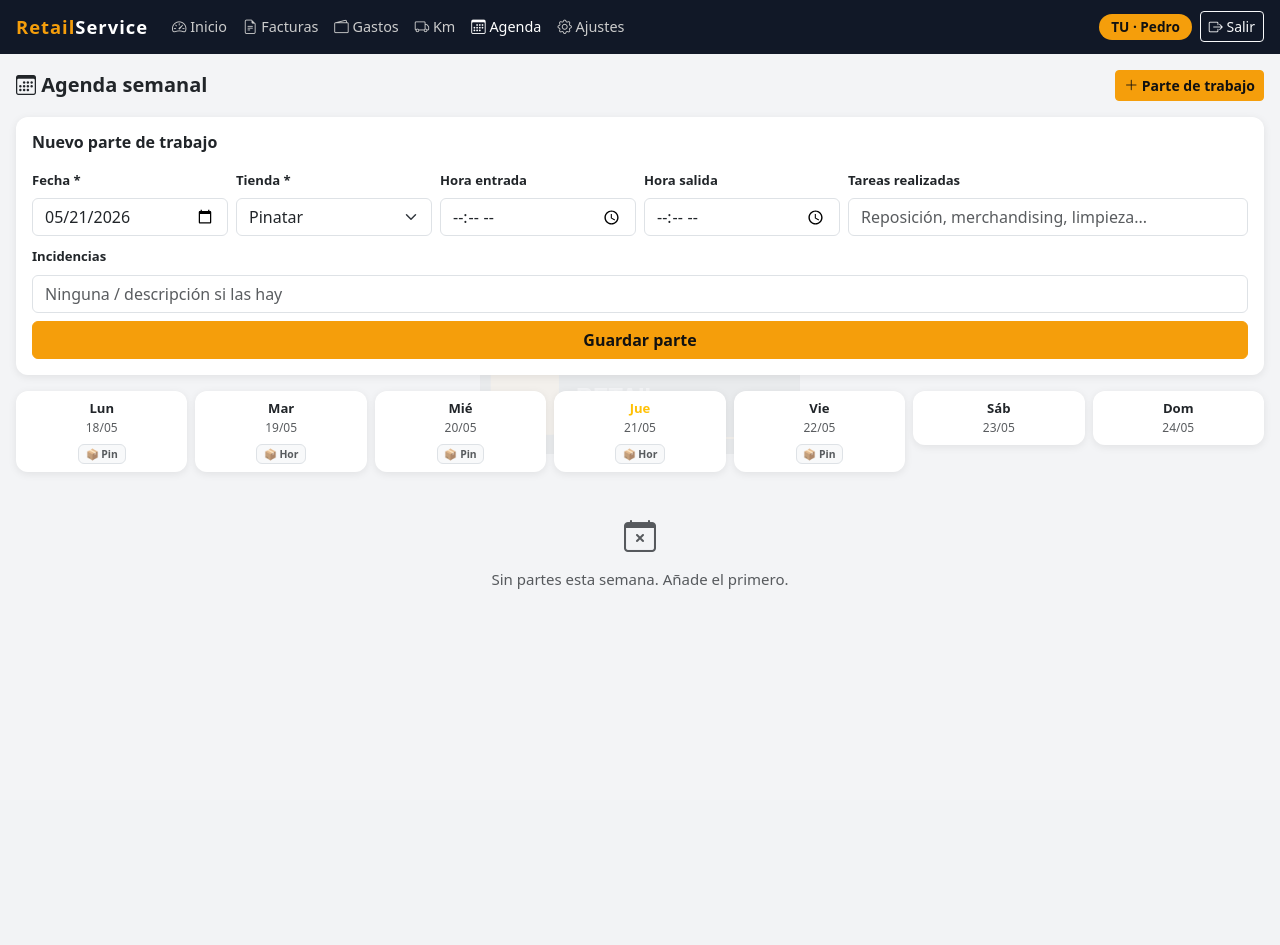
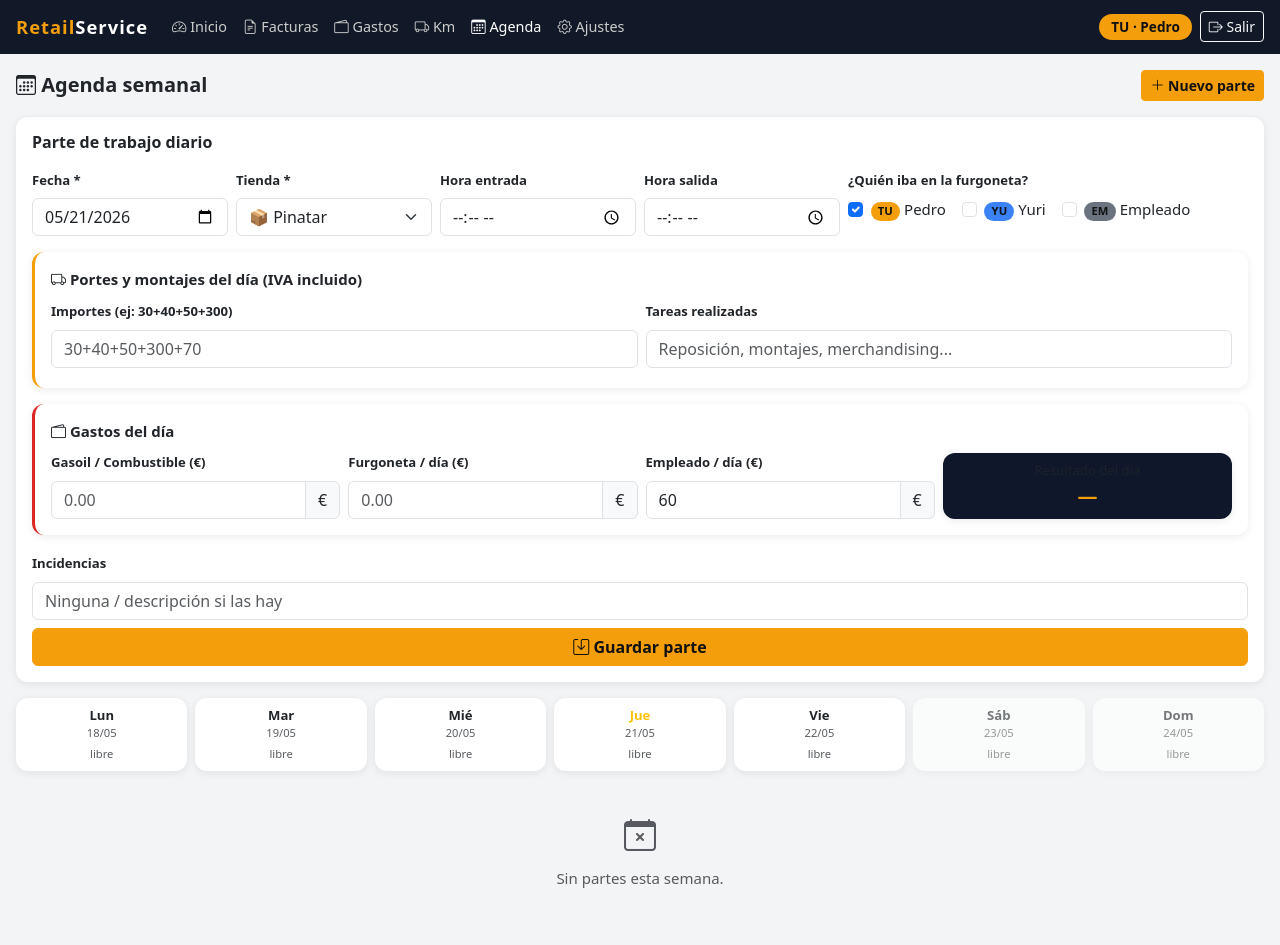
Before and after one commit to recreativospericho/yuriypedroapp, a Flask app: page /agenda in a window 1280 px wide, after a click on "Nuevo parte". Before the commit the page ends 589 px from the top, so only its background shows below. Run offline with Flask 3, Linux system fonts and the light colour scheme; the visitor is signed in with stand-in values (Sample User, id 1).

Commit message:
Partes: personas en furgoneta, portes+montajes, desglose gastos diarios, sábados y tienda libre

```diff
--- a/app.py
+++ b/app.py
@@ -330,30 +330,46 @@ def agenda():
     hoy    = date.today()
     lunes  = hoy - timedelta(days=hoy.weekday())
     semana = [lunes + timedelta(days=i) for i in range(7)]
-    partes = ParteTrabajo.query.filter(
+    partes_semana = ParteTrabajo.query.filter(
         ParteTrabajo.fecha >= lunes,
         ParteTrabajo.fecha <= lunes + timedelta(days=6)
-    ).all()
-    partes_dict = {(p.fecha, p.tienda): p for p in partes}
+    ).order_by(ParteTrabajo.fecha).all()
+    usuarios = Usuario.query.order_by(Usuario.id).all()
     return render_template("agenda.html", hoy=hoy, semana=semana,
-                           partes_dict=partes_dict)
+                           partes_semana=partes_semana, usuarios=usuarios)
 
 
 @app.route("/parte/nuevo", methods=["POST"])
 @login_required
 def parte_nuevo():
+    # Calcular total portes desde la expresión
+    portes_texto = request.form.get("portes_texto", "").strip()
+    total_portes = 0.0
+    if portes_texto:
+        import re
+        nums = re.findall(r'[\d]+(?:[.,]\d+)?', portes_texto.replace(",", "."))
+        total_portes = sum(float(n) for n in nums)
+
+    personas = ",".join(request.form.getlist("personas"))
+
     p = ParteTrabajo(
-        fecha        = date.fromisoformat(request.form["fecha"]),
-        tienda       = request.form["tienda"],
-        hora_entrada = request.form.get("hora_entrada", ""),
-        hora_salida  = request.form.get("hora_salida", ""),
-        tareas       = request.form.get("tareas", ""),
-        incidencias  = request.form.get("incidencias", ""),
-        user_id      = session["user_id"],
+        fecha           = date.fromisoformat(request.form["fecha"]),
+        tienda          = request.form["tienda"],
+        personas        = personas,
+        hora_entrada    = request.form.get("hora_entrada", ""),
+        hora_salida     = request.form.get("hora_salida", ""),
+        portes_texto    = portes_texto,
+        total_portes    = total_portes,
+        gasto_gasoil    = float(request.form.get("gasto_gasoil", 0) or 0),
+        gasto_furgoneta = float(request.form.get("gasto_furgoneta", 0) or 0),
+        gasto_empleado  = float(request.form.get("gasto_empleado", 60) or 60),
+        tareas          = request.form.get("tareas", ""),
+        incidencias     = request.form.get("incidencias", ""),
+        user_id         = session["user_id"],
     )
     db.session.add(p)
     db.session.commit()
-    flash("Parte de trabajo guardado.", "success")
+    flash(f"Parte guardado — Portes: {total_portes:.2f} € (IVA inc.) · Gastos: {p.total_gastos:.2f} €", "success")
     return redirect(url_for("agenda"))
 
 
@@ -398,3 +414,15 @@ def cambiar_pin():
 with app.app_context():
     db.create_all()
     seed_all()
+    from sqlalchemy import text as _t
+    try:
+        with db.engine.connect() as _c:
+            _c.execute(_t("ALTER TABLE partes_trabajo ADD COLUMN IF NOT EXISTS personas VARCHAR(100)"))
+            _c.execute(_t("ALTER TABLE partes_trabajo ADD COLUMN IF NOT EXISTS portes_texto VARCHAR(300)"))
+            _c.execute(_t("ALTER TABLE partes_trabajo ADD COLUMN IF NOT EXISTS total_portes FLOAT DEFAULT 0"))
+            _c.execute(_t("ALTER TABLE partes_trabajo ADD COLUMN IF NOT EXISTS gasto_gasoil FLOAT DEFAULT 0"))
+            _c.execute(_t("ALTER TABLE partes_trabajo ADD COLUMN IF NOT EXISTS gasto_furgoneta FLOAT DEFAULT 0"))
+            _c.execute(_t("ALTER TABLE partes_trabajo ADD COLUMN IF NOT EXISTS gasto_empleado FLOAT DEFAULT 60"))
+            _c.commit()
+    except Exception as _e:
+        print(f"Migration: {_e}")
--- a/templates/agenda.html
+++ b/templates/agenda.html
@@ -5,16 +5,16 @@
 <div class="d-flex justify-content-between align-items-center mb-3">
   <h5 class="fw-bold mb-0"><i class="bi bi-calendar3"></i> Agenda semanal</h5>
   <button class="btn btn-amber btn-sm" data-bs-toggle="collapse" data-bs-target="#frm-parte">
-    <i class="bi bi-plus-lg"></i> Parte de trabajo
+    <i class="bi bi-plus-lg"></i> Nuevo parte
   </button>
 </div>
 
 <!-- Formulario nuevo parte -->
 <div class="collapse mb-3" id="frm-parte">
   <div class="card p-3">
-    <h6 class="fw-bold mb-3">Nuevo parte de trabajo</h6>
+    <h6 class="fw-bold mb-3">Parte de trabajo diario</h6>
     <form method="POST" action="{{ url_for('parte_nuevo') }}">
-      <div class="row g-2">
+      <div class="row g-2 mb-3">
         <div class="col-6 col-md-2">
           <label class="form-label small fw-semibold">Fecha *</label>
           <input type="date" name="fecha" class="form-control"
@@ -23,8 +23,10 @@
         <div class="col-6 col-md-2">
           <label class="form-label small fw-semibold">Tienda *</label>
           <select name="tienda" class="form-select" required>
-            <option value="Pinatar">Pinatar</option>
-            <option value="Horadada">Horadada</option>
+            <option value="Pinatar">📦 Pinatar</option>
+            <option value="Horadada">📦 Horadada</option>
+            <option value="Ambas">📦 Ambas tiendas</option>
+            <option value="Otros">🔧 Otros / Gestiones</option>
           </select>
         </div>
         <div class="col-6 col-md-2">
@@ -36,50 +38,117 @@
           <input type="time" name="hora_salida" class="form-control">
         </div>
         <div class="col-12 col-md-4">
+          <label class="form-label small fw-semibold">¿Quién iba en la furgoneta?</label>
+          <div class="d-flex gap-3 flex-wrap">
+            {% for u in usuarios %}
+            <div class="form-check">
+              <input class="form-check-input" type="checkbox" name="personas"
+                     value="{{ u.nombre }}" id="per_{{ u.id }}"
+                     {% if u.id == session.get('user_id') %}checked{% endif %}>
+              <label class="form-check-label" for="per_{{ u.id }}">
+                <span class="badge rounded-pill" style="background:{{ u.color }};color:#111">
+                  {{ u.iniciales }}
+                </span> {{ u.nombre }}
+              </label>
+            </div>
+            {% endfor %}
+          </div>
+        </div>
+      </div>
+
+      <!-- Portes y montajes -->
+      <div class="card p-3 mb-3" style="border-left:3px solid #F59E0B">
+        <div class="fw-bold mb-2"><i class="bi bi-truck"></i> Portes y montajes del día (IVA incluido)</div>
+        <div class="row g-2">
+          <div class="col-12 col-md-6">
+            <label class="form-label small fw-semibold">Importes (ej: 30+40+50+300)</label>
+            <input type="text" name="portes_texto" id="inp-portes" class="form-control"
+                   placeholder="30+40+50+300+70" oninput="calcPortes()">
+            <div class="form-text text-warning" id="prev-portes"></div>
+          </div>
+          <div class="col-12 col-md-6">
             <label class="form-label small fw-semibold">Tareas realizadas</label>
             <input type="text" name="tareas" class="form-control"
-                 placeholder="Reposición, merchandising, limpieza...">
+                   placeholder="Reposición, montajes, merchandising...">
           </div>
-        <div class="col-12">
+        </div>
+      </div>
+
+      <!-- Desglose gastos del día -->
+      <div class="card p-3 mb-3" style="border-left:3px solid #DC2626">
+        <div class="fw-bold mb-2"><i class="bi bi-wallet2"></i> Gastos del día</div>
+        <div class="row g-2">
+          <div class="col-6 col-md-3">
+            <label class="form-label small fw-semibold">Gasoil / Combustible (€)</label>
+            <div class="input-group">
+              <input type="number" name="gasto_gasoil" id="g-gasoil" class="form-control"
+                     min="0" step="0.01" placeholder="0.00" oninput="calcGastos()">
+              <span class="input-group-text">€</span>
+            </div>
+          </div>
+          <div class="col-6 col-md-3">
+            <label class="form-label small fw-semibold">Furgoneta / día (€)</label>
+            <div class="input-group">
+              <input type="number" name="gasto_furgoneta" id="g-furgoneta" class="form-control"
+                     min="0" step="0.01" placeholder="0.00" oninput="calcGastos()">
+              <span class="input-group-text">€</span>
+            </div>
+          </div>
+          <div class="col-6 col-md-3">
+            <label class="form-label small fw-semibold">Empleado / día (€)</label>
+            <div class="input-group">
+              <input type="number" name="gasto_empleado" id="g-empleado" class="form-control"
+                     min="0" step="0.01" value="60" oninput="calcGastos()">
+              <span class="input-group-text">€</span>
+            </div>
+          </div>
+          <div class="col-6 col-md-3 d-flex align-items-end">
+            <div class="card p-2 w-100 text-center" style="background:#0F172A">
+              <div class="text-muted small">Resultado del día</div>
+              <div class="fw-bold fs-5" id="resultado-dia" style="color:#F59E0B">—</div>
+            </div>
+          </div>
+        </div>
+      </div>
+
+      <div class="mb-2">
         <label class="form-label small fw-semibold">Incidencias</label>
         <input type="text" name="incidencias" class="form-control"
                placeholder="Ninguna / descripción si las hay">
       </div>
-        <div class="col-12">
-          <button type="submit" class="btn btn-amber w-100">Guardar parte</button>
-        </div>
-      </div>
+
+      <button type="submit" class="btn btn-amber w-100 fw-bold">
+        <i class="bi bi-save"></i> Guardar parte
+      </button>
     </form>
   </div>
 </div>
 
 <!-- Semana -->
+{% set dias_nombres = ['Lun','Mar','Mié','Jue','Vie','Sáb','Dom'] %}
 <div class="row g-2 mb-3">
-  {% set dias = ['Lun','Mar','Mié','Jue','Vie','Sáb','Dom'] %}
-  {% for i, dia in enumerate(semana) %}
+  {% for i in range(7) %}
+  {% set dia = semana[i] %}
   {% set es_hoy = (dia == hoy) %}
-  {% set parte_pin = partes_dict.get((dia, 'Pinatar')) %}
-  {% set parte_hor = partes_dict.get((dia, 'Horadada')) %}
   <div class="col">
     <div class="card p-2 text-center {% if es_hoy %}border-warning{% endif %}"
-         style="min-width:80px">
+         style="min-width:72px;{% if i==5 or i==6 %}opacity:0.6{% endif %}">
       <div class="fw-bold small {% if es_hoy %}text-warning{% endif %}">
-        {{ dias[i] }}
+        {{ dias_nombres[i] }}
       </div>
-      <div class="text-muted" style="font-size:.75rem">{{ dia.strftime('%d/%m') }}</div>
-      <!-- Pinatar (ámbar) -->
-      {% if i < 5 and i in [0,2,4] %}
+      <div class="text-muted" style="font-size:.7rem">{{ dia.strftime('%d/%m') }}</div>
+      {% set partes_dia = partes_semana | selectattr('fecha','eq',dia) | list %}
+      {% if partes_dia %}
+        {% for p in partes_dia %}
         <div class="mt-1">
-        <span class="badge {% if parte_pin %}bg-warning text-dark{% else %}bg-light text-muted border{% endif %}"
-              style="font-size:.65rem">📦 Pin</span>
+          <span class="badge {% if 'Pinatar' in p.tienda %}bg-warning text-dark
+                             {% elif 'Horadada' in p.tienda %}bg-info text-dark
+                             {% else %}bg-secondary{% endif %}"
+                style="font-size:.62rem">{{ p.tienda[:3] }}</span>
         </div>
-      {% endif %}
-      <!-- Horadada (azul) -->
-      {% if i < 5 and i in [1,3] %}
-      <div class="mt-1">
-        <span class="badge {% if parte_hor %}bg-info text-dark{% else %}bg-light text-muted border{% endif %}"
-              style="font-size:.65rem">📦 Hor</span>
-      </div>
+        {% endfor %}
+      {% else %}
+        <div class="text-muted mt-1" style="font-size:.7rem">libre</div>
       {% endif %}
     </div>
   </div>
@@ -87,44 +156,97 @@
 </div>
 
 <!-- Partes de la semana -->
-{% set todos_partes = partes_dict.values()|list %}
-{% if todos_partes %}
+{% if partes_semana %}
 <div class="card">
   <div class="card-header bg-dark text-white fw-bold">
     <i class="bi bi-clipboard-check"></i> Partes de esta semana
   </div>
-  <div class="table-wrap">
-    <table class="table table-sm align-middle mb-0 small">
-      <thead class="table-light">
-        <tr><th>Fecha</th><th>Tienda</th><th>Entrada</th><th>Salida</th>
-            <th>Tareas</th><th>Incidencias</th></tr>
-      </thead>
-      <tbody>
-        {% for p in todos_partes|sort(attribute='fecha') %}
-        <tr>
-          <td>{{ p.fecha.strftime('%d/%m/%Y') }}</td>
-          <td><span class="badge {% if p.tienda=='Pinatar' %}bg-warning text-dark{% else %}bg-info text-dark{% endif %}">
-            {{ p.tienda }}</span></td>
-          <td>{{ p.hora_entrada or '—' }}</td>
-          <td>{{ p.hora_salida or '—' }}</td>
-          <td>{{ p.tareas or '—' }}</td>
-          <td class="text-muted">{{ p.incidencias or '—' }}</td>
-        </tr>
+  {% for p in partes_semana | sort(attribute='fecha') %}
+  <div class="px-3 py-2 border-bottom">
+    <div class="d-flex justify-content-between align-items-start flex-wrap gap-2">
+      <div>
+        <div class="fw-bold">
+          {{ p.fecha.strftime('%A %d/%m') }}
+          <span class="badge {% if 'Pinatar' in p.tienda %}bg-warning text-dark
+                             {% elif 'Horadada' in p.tienda %}bg-info text-dark
+                             {% else %}bg-secondary{% endif %} ms-1">
+            {{ p.tienda }}
+          </span>
+          {% if p.personas %}
+          <span class="badge bg-dark ms-1" style="border:1px solid #374151">
+            👥 {{ p.personas }}
+          </span>
+          {% endif %}
+        </div>
+        {% if p.hora_entrada or p.hora_salida %}
+        <div class="small text-muted">
+          🕐 {{ p.hora_entrada or '—' }} → {{ p.hora_salida or '—' }}
+        </div>
+        {% endif %}
+        {% if p.tareas %}
+        <div class="small text-muted">📋 {{ p.tareas }}</div>
+        {% endif %}
+        {% if p.incidencias %}
+        <div class="small text-warning">⚠️ {{ p.incidencias }}</div>
+        {% endif %}
+      </div>
+      <!-- Resumen económico del parte -->
+      {% if p.total_portes %}
+      <div class="text-end small">
+        <div class="text-muted">Portes (IVA inc.):</div>
+        <div class="fw-bold text-warning">{{ "%.2f"|format(p.total_portes) }} €</div>
+        {% if p.portes_texto %}
+        <div class="text-muted" style="font-size:.72rem">{{ p.portes_texto }}</div>
+        {% endif %}
+        <div class="text-muted mt-1">Base: {{ "%.2f"|format(p.total_portes_base) }} €</div>
+        <div class="text-danger">Gastos: {{ "%.2f"|format(p.total_gastos) }} €
+          <span style="font-size:.7rem">(G:{{ "%.0f"|format(p.gasto_gasoil or 0) }}€
+           F:{{ "%.0f"|format(p.gasto_furgoneta or 0) }}€
+           E:{{ "%.0f"|format(p.gasto_empleado or 0) }}€)</span>
+        </div>
+        <div class="fw-bold {% if p.resultado_dia >= 0 %}text-success{% else %}text-danger{% endif %}">
+          Resultado: {{ "%.2f"|format(p.resultado_dia) }} €
+        </div>
+      </div>
+      {% endif %}
+    </div>
+  </div>
   {% endfor %}
-      </tbody>
-    </table>
-  </div>
 </div>
 {% else %}
 <div class="text-center text-muted py-4">
   <i class="bi bi-calendar-x" style="font-size:2rem"></i>
-  <p class="mt-2">Sin partes esta semana. Añade el primero.</p>
+  <p class="mt-2">Sin partes esta semana.</p>
 </div>
 {% endif %}
 
 {% endblock %}
+
 {% block scripts %}
 <script>
-// Jinja enumerate helper no existe, usar loop.index
+function calcPortes() {
+  const txt = document.getElementById('inp-portes').value;
+  const nums = txt.match(/\d+(?:[.,]\d+)?/g) || [];
+  const total = nums.reduce((s,n) => s + parseFloat(n.replace(',','.')), 0);
+  document.getElementById('prev-portes').textContent = total > 0
+    ? `Total IVA inc.: ${total.toFixed(2).replace('.',',')} €  →  Base: ${(total/1.21).toFixed(2).replace('.',',')} €`
+    : '';
+  calcGastos();
+}
+
+function calcGastos() {
+  const portes_txt = document.getElementById('inp-portes').value;
+  const nums = portes_txt.match(/\d+(?:[.,]\d+)?/g) || [];
+  const portes = nums.reduce((s,n) => s + parseFloat(n.replace(',','.')), 0);
+  const base   = portes / 1.21;
+  const gasoil = parseFloat(document.getElementById('g-gasoil').value) || 0;
+  const furg   = parseFloat(document.getElementById('g-furgoneta').value) || 0;
+  const emp    = parseFloat(document.getElementById('g-empleado').value) || 0;
+  const gastos = gasoil + furg + emp;
+  const res    = base - gastos;
+  const div    = document.getElementById('resultado-dia');
+  div.textContent = portes > 0 ? `${res >= 0 ? '+' : ''}${res.toFixed(2).replace('.',',')} €` : '—';
+  div.style.color  = res >= 0 ? '#10B981' : '#EF4444';
+}
 </script>
 {% endblock %}
```
Also changed, not shown: models.py (+30 -9 lines). Lines whose indentation alone changed are shown as unchanged.
